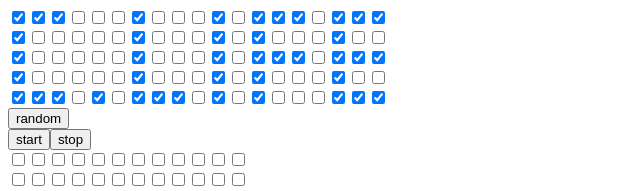
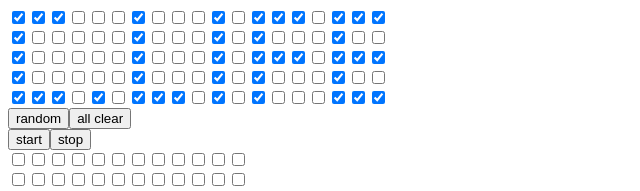
Before and after one commit to hoture/checkbox-lifegame, a React (Create React App) app: page / in a window 1280 px wide. Shown: the top 191 px of the page, without its empty margins (0-640 px from the left). Built offline with nearby package versions, Linux system fonts and the light colour scheme.

Commit message:
add all clear button

```diff
--- a/src/App.jsx
+++ b/src/App.jsx
@@ -81,10 +81,8 @@ class App extends Component {
           for (let icol_ of [ileft, icol, iright]) {
             if (irow_ === irow && icol_ === icol) continue
             numNeighbors += (field[irow_][icol_].checked) ? 1 : 0
-            if (irow === 2 && icol === 2) console.log(irow_, icol_, field[irow_][icol_])
           }
         }
-        if (irow === 2 && icol === 2) console.log(numNeighbors)
 
         if (field[irow][icol].checked) {
           if (numNeighbors <= 1 || numNeighbors >= 4) nextField[irow][icol].checked = false
@@ -130,6 +128,21 @@ class App extends Component {
     })
   }
 
+  handleAllClear() {
+    const { size } = this.state
+    let nextField = this.copyField()
+
+    for (let irow = 0; irow < size; irow++) {
+      for (let icol = 0; icol < size; icol++) {
+        nextField[irow][icol].checked = false
+      }
+    }
+
+    this.setState({
+      field: nextField
+    })
+  }
+
   render() {
 
     return (
@@ -142,6 +155,7 @@ class App extends Component {
           handleStart={this.handleStart.bind(this)}
           handleStop={this.handleStop.bind(this)}
           handleRandom={this.handleRandom.bind(this)}
+          handleAllClear={this.handleAllClear.bind(this)}
         />
       </div>
     )
--- a/src/Buttons.jsx
+++ b/src/Buttons.jsx
@@ -6,6 +6,7 @@ class Buttons extends Component {
       <div>
         <div>
           <button onClick={() => this.props.handleRandom()} disabled={this.props.started}>random</button>
+          <button onClick={() => this.props.handleAllClear()} disabled={this.props.started}>all clear</button>
         </div>
         <div>
           <span><button onClick={() => this.props.handleStart()} disabled={this.props.started}>start</button></span>
--- a/src/Lifegame.jsx
+++ b/src/Lifegame.jsx
@@ -10,6 +10,7 @@ class Lifegame extends Component {
           handleStart={this.props.handleStart}
           handleStop={this.props.handleStop}
           handleRandom={this.props.handleRandom}
+          handleAllClear={this.props.handleAllClear}
           started={this.props.started}
         />
         <Table field={this.props.field} handleCheck={this.props.handleCheck} />
```
